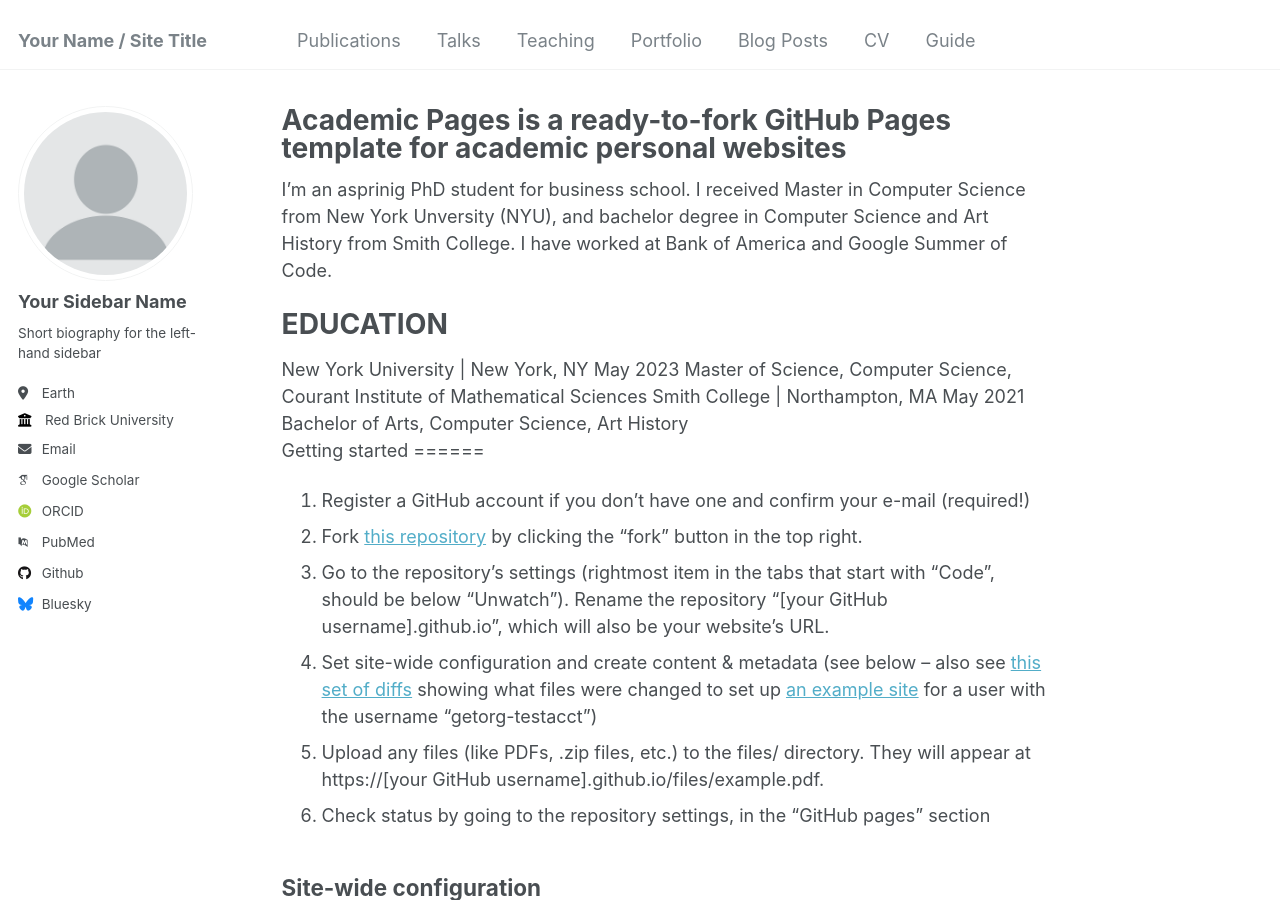
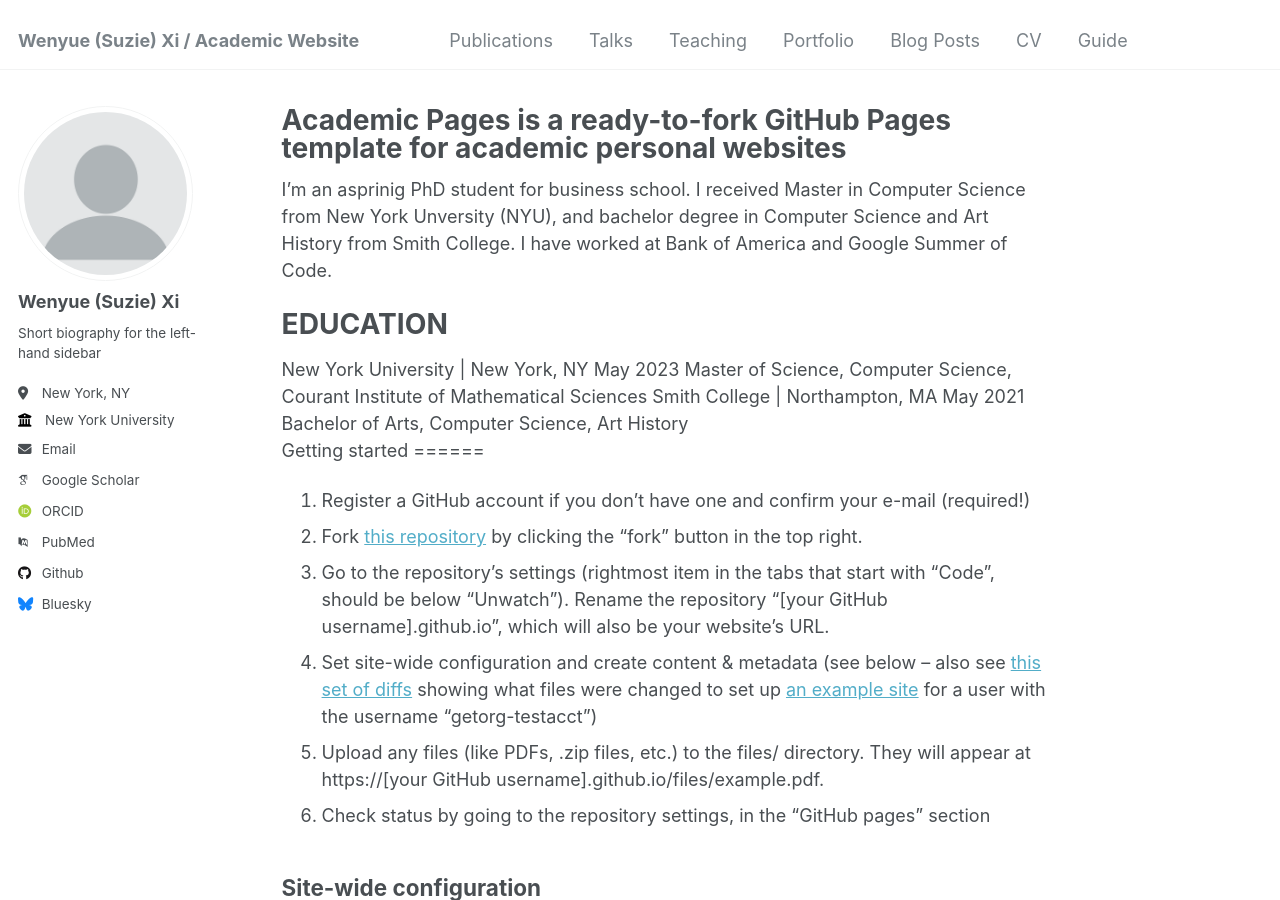
Before and after one commit to suziexi/suziexi.github.io, a Jekyll site: the page built from _pages/about.md, in a window 1280 px wide and 900 px high. Built offline with Jekyll 4.4.1, drawn with Linux system fonts in a browser that asks for light colours; some web fonts are replaced.

Commit message:
Update _config.yml

```diff
--- a/_config.yml
+++ b/_config.yml
@@ -8,7 +8,7 @@
 
 # Basic Site Settings
 locale                   : "en-US"
-title                    : "Your Name / Site Title"
+title                    : "Wenyue (Suzie) Xi / Academic Website"
 title_separator          : "-"
 name                     : &name "Your Name"
 description              : &description "personal description"
@@ -22,13 +22,13 @@ repository               : "academicpages/academicpages.github.io"
 author:
   # Biographic information
   avatar           : "profile.png"
-  name             : "Your Sidebar Name"
+  name             : "Wenyue (Suzie) Xi"
   pronouns         : # example: "she/her"
   bio              : "Short biography for the left-hand sidebar"
-  location         : "Earth"
-  employer         : "Red Brick University"
+  location         : "New York, NY"
+  employer         : "New York University"
   uri              : # URL
-  email            : "none@example.org"
+  email            : "wenyue.xi54@gmail.com"
 
   # Academic websites
   arxiv            : # URL - Update with the correct link to your profile
```
